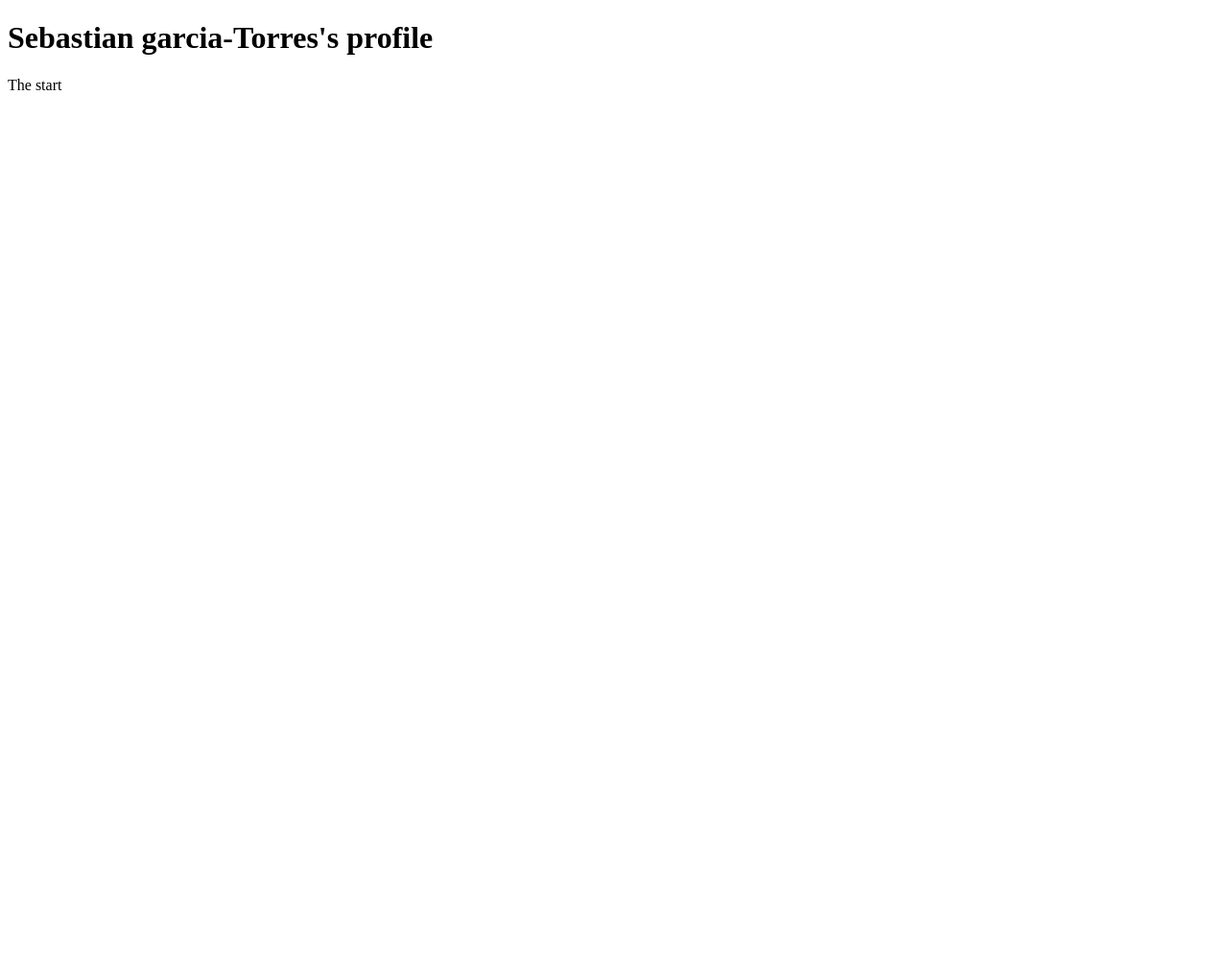
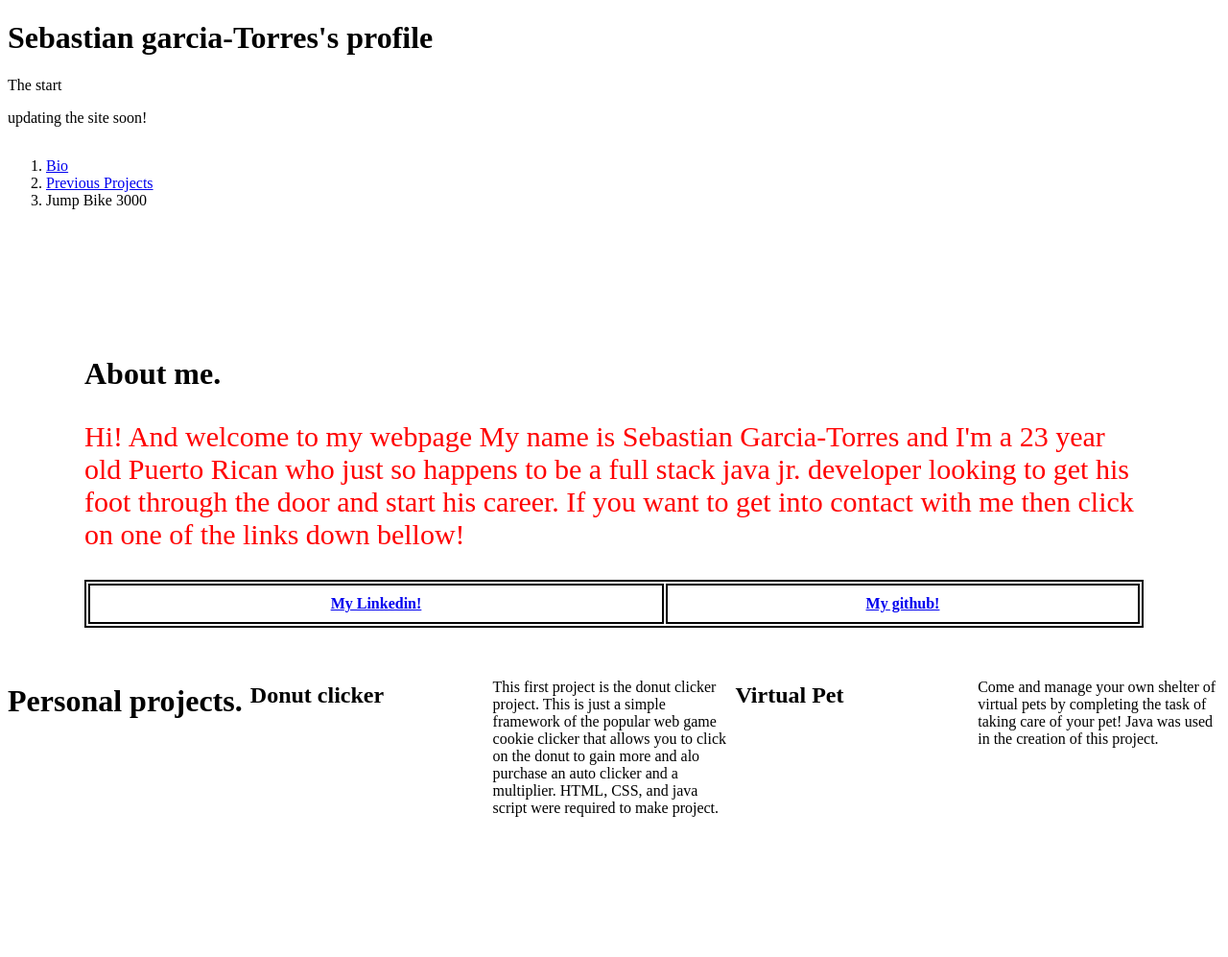
Before and after one commit to Sebastian3234/Personal-Profile, a plain HTML site: page index.html in a window 1280 px wide. Shown: the whole page at 96% size. Before the commit the page ends 800 px from the top, so only its background shows below. Drawn offline with Linux system fonts and the light colour scheme.

Commit message:
Got most of the html done. missing pics and links.

```diff
--- a/index.html
+++ b/index.html
@@ -1,12 +1,59 @@
 <!DOCTYPE html>
 <html lang="en">
-<head>
-    <meta charset="UTF-8">
-    <meta name="viewport" content="width=device-width, initial-scale=1.0">
+  <head>
+    <meta charset="UTF-8" />
+    <meta name="viewport" content="width=device-width, initial-scale=1.0" />
+    <link rel="stylesheet" href="/style.css" />
     <title>Document</title>
-</head>
-<body>
+  </head>
+  <body>
     <h1>Sebastian garcia-Torres's profile</h1>
-    <p>The start </p>
-</body>
+    <p>The start</p>
+    <p>updating the site soon!</p>
+    <div class="parent">
+      <div class="div1">
+        <nav class="nav">
+          <ol>
+            <li class="nav"><a href="div2">Bio</a></li>
+            <li class="nav"><a href="#">Previous Projects</a></li>
+            <li class="nav">Jump Bike 3000</li>
+          </ol>
+        </nav>
+      </div>
+      <div class="div2">
+        <h1>About me.</h1>
+        <p class="bioParagraph">
+          Hi! And welcome to my webpage My name is Sebastian Garcia-Torres and
+          I'm a 23 year old Puerto Rican who just so happens to be a full stack
+          java jr. developer looking to get his foot through the door and start
+          his career. If you want to get into contact with me then click on one
+          of the links down bellow!
+        </p>
+        <table class="contacts">
+          <tr>
+            <th>
+              <a
+                href="https://www.linkedin.com/in/sebastian-garcia-torres-867639299/"
+              >
+                My Linkedin!</a
+              >
+            </th>
+            <th><a href="https://github.com/Sebastian3234">My github! </a></th>
+          </tr>
+        </table>
+      </div>
+      <div class="div3"></div>
+      <h1>Personal projects.</h1>
+      <h2>Donut clicker</h2>
+      <p>
+        This first project is the donut clicker project. This is just a simple
+        framework of the popular web game cookie clicker that allows you to
+        click on the donut to gain more and alo purchase an auto clicker and a
+        multiplier. HTML, CSS, and java script were required to make project.
+      </p>
+      <h2>Virtual Pet</h2>
+      <p>Come and manage your own shelter of virtual pets by completing the task of taking care of your pet! Java was used in the creation of this project.</p>
+      <div class="div4"></div>
+    </div>
+  </body>
 </html>
--- /dev/null
+++ b/style.css
@@ -0,0 +1,36 @@
+.parent {
+    display: grid;
+    grid-template-columns: repeat(5, 1fr);
+    grid-template-rows: 1fr repeat(2, 2fr) repeat(2, 1fr);
+    grid-column-gap: 0px;
+    grid-row-gap: 32px;
+    }
+
+    .div1 { grid-area: 1 / 1 / 2 / 6; }
+    .div2 { grid-area: 2 / 1 / 3 / 6; }
+    .div3 { grid-area: 3 / 1 / 4 / 6; }
+    .div4 { grid-area: 4 / 1 / 5 / 6; }
+
+
+    div.div2 {
+        position: relative;
+        padding: 10px 80px 5px 80px;
+    }
+
+    div.div3 {
+        position: fixed;
+    }
+
+    p.bioParagraph {
+        color: red;
+        font-size: 30px;
+    }
+
+    table, th {
+        border: 2px solid;
+    }
+
+    table {
+        width: 100%;
+        height: 50px;
+    }
```
